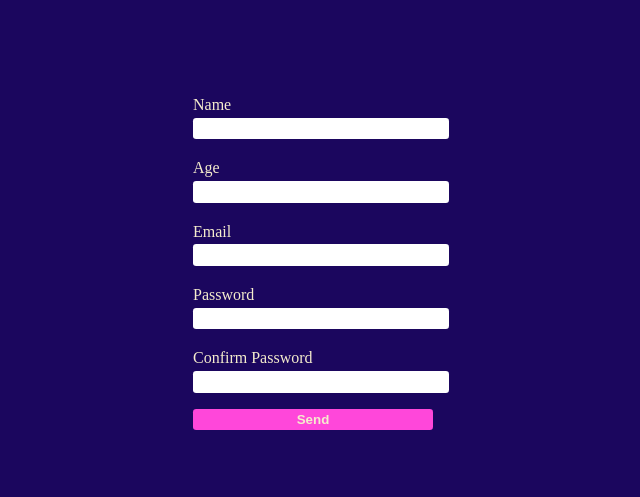
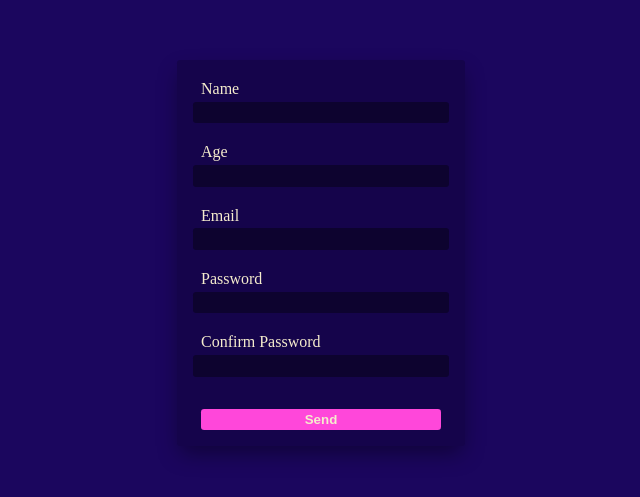
Before and after one commit to WilliamCSA04/guild-dojo, a React (Create React App) app: page / in a window 1280 px wide. Shown: the part 147-644 px from the top of the page, without its empty margins (319-959 px from the left). Built offline with nearby package versions, Linux system fonts and the light colour scheme.

Commit message:
:lipstick: Added style for form

```diff
--- a/src/App.js
+++ b/src/App.js
@@ -1,5 +1,6 @@
 import React from "react";
 import styled from "styled-components";
+import { shade } from "polished";
 import Input from "./components/Input";
 import Button from "./components/Button";
 
@@ -13,7 +14,13 @@ const Main = styled.main`
 
 const Form = styled.form`
   display: grid;
+  place-items: center;
   margin: auto;
+  border-radius: 0.2rem;
+  background: ${props => shade(0.2, props.theme.colors.background)};
+  -webkit-box-shadow: 0px 10px 22px -3px rgba(0, 0, 0, 0.4);
+  -moz-box-shadow: 0px 10px 22px -3px rgba(0, 0, 0, 0.4);
+  box-shadow: 0px 10px 22px -3px rgba(0, 0, 0, 0.4);
   * {
     width: 15rem;
     margin: 0 1rem;
@@ -25,10 +32,15 @@ const Form = styled.form`
     }
   }
   input {
+    background: ${props => shade(0.5, props.theme.colors.background)};
+    color: ${props => props.theme.colors.font};
     margin-bottom: 0.5rem;
     &:last-of-type {
       margin-bottom: 1rem;
     }
+  }
+  button {
+    margin: 1rem;
   }
 `;
 
```
